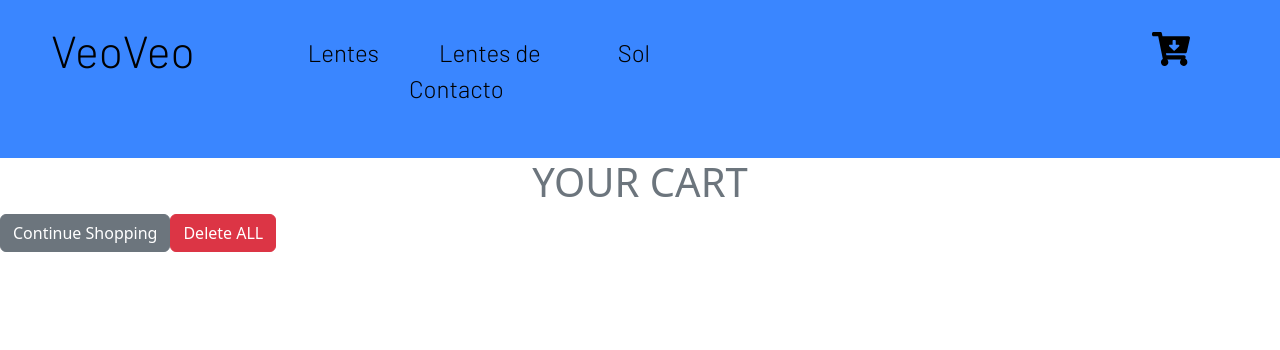
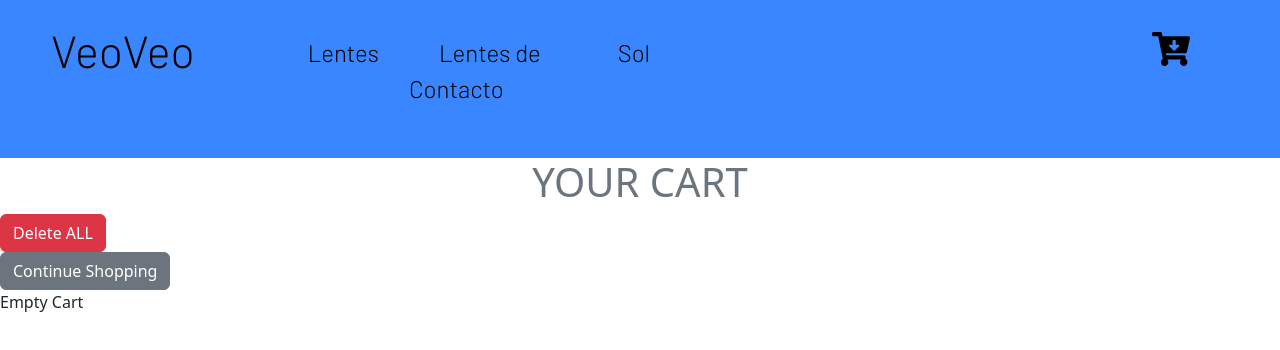
Before and after one commit to zakhiz/react-Actividades, a React (Create React App) app: page /cart in a window 1280 px wide. Shown: the top 350 px of the page. Built offline with nearby package versions, Linux system fonts and the light colour scheme.

Commit message:
cart context

```diff
--- a/src/components/cart.jsx
+++ b/src/components/cart.jsx
@@ -7,16 +7,29 @@ const Cart = () => {
     return (
         <>
             <h1 className="text-center text-secondary">YOUR CART</h1>
+            <button className="btn btn-danger" onClick={clear}>Delete ALL</button>
+
+            {
+                CartList.length === 0 ?
+                      <div>
                      <Link to="/" className="btn btn-secondary">Continue Shopping</Link>
-            <button className="btn btn-danger" onClick={clear}>Delete ALL</button>
+                        <p>Empty Cart</p>
+                      </div>
+                      :
+                <div>
                      {
                         CartList.map(item => <div key={item.id}>
                                                  <img src={item.Image} alt="refe"/>
                                                  <h3>{item.title}</h3>
                                                  <p> cantidad : {item.quantity}</p>
                                                  <button className="btn btn-danger" onClick={() => removeProduct(item.id)}>eliminar</button>
+
                                                </div>)
                     }
+                </div>
+
+            }
+
         </>
     );
 }
```
Lines whose indentation alone changed are shown as unchanged.
